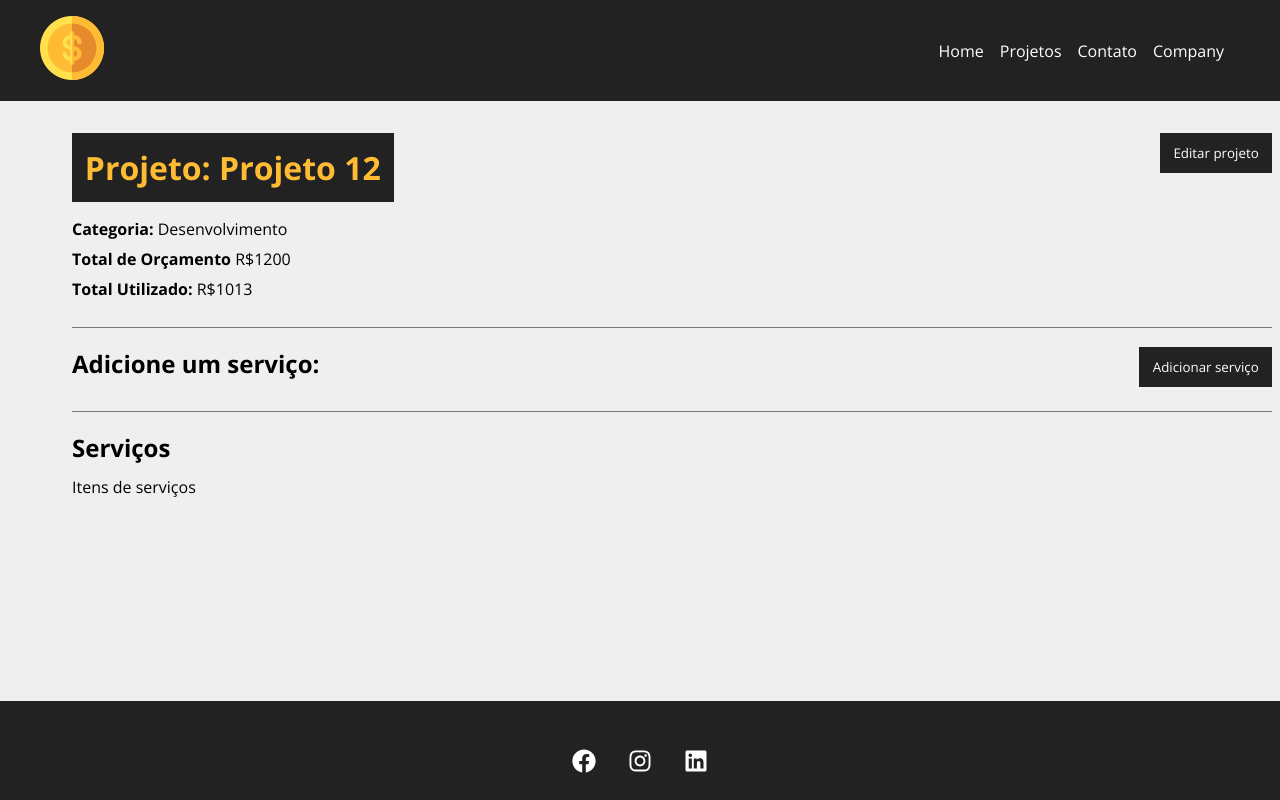
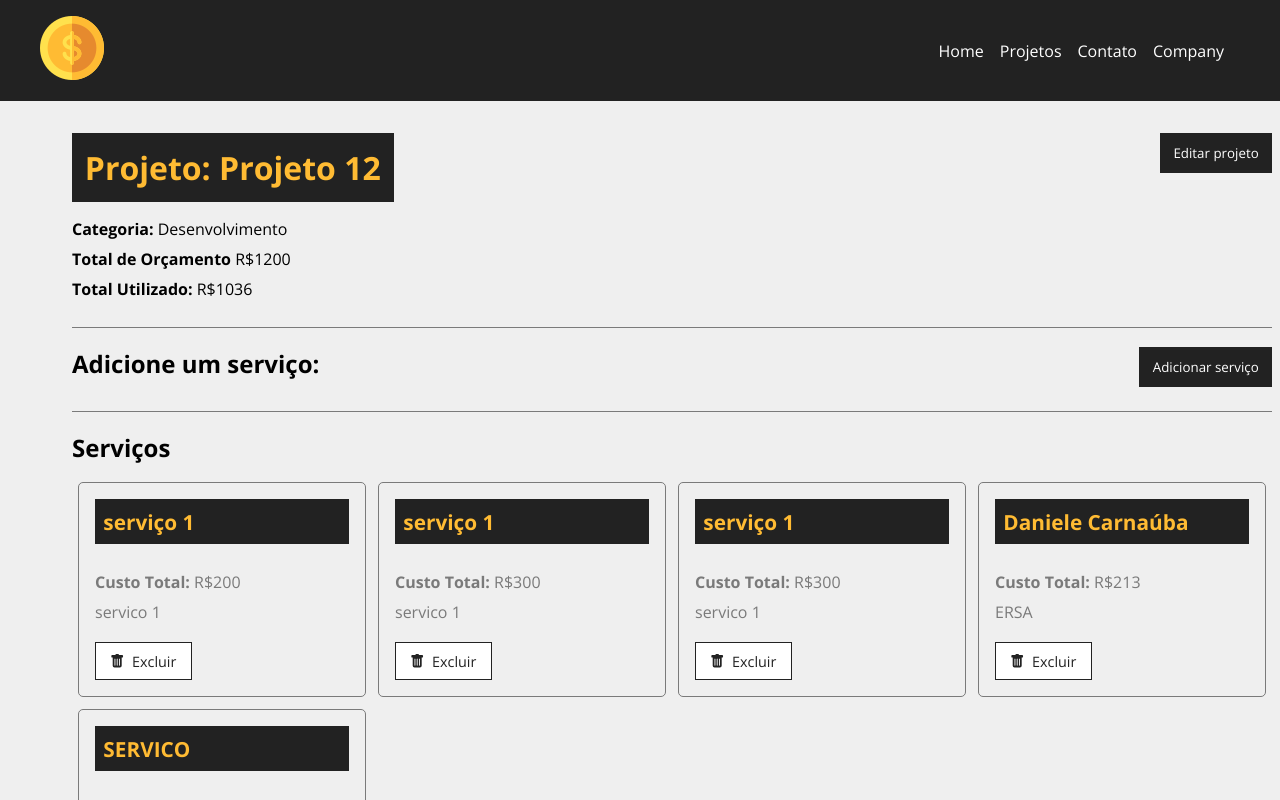
Before and after one commit to Danielecarn/Costs, a React (Create React App) app in the folder costs/: page /project/1 in a window 1280 px wide. Shown: the top 800 px of the page. Built offline with nearby package versions, Linux system fonts and the light colour scheme; data requests are answered from the project's data file.

Commit message:
Excluir serviços

```diff
--- a/costs/db.json
+++ b/costs/db.json
@@ -7,7 +7,7 @@
         "id": "2",
         "name": "Desenvolvimento"
       },
-      "cost": 1013,
+      "cost": 1036,
       "services": [
         {
           "name": "serviço 1",
@@ -32,6 +32,12 @@
           "cost": "213",
           "description": "ERSA",
           "id": "1c03c482-292c-4b0d-83ae-627942047a46"
+        },
+        {
+          "name": "SERVICO",
+          "cost": "23",
+          "description": "TESTE",
+          "id": "100c2b86-5a59-40df-9127-3923e4c283dc"
         }
       ],
       "id": 1
@@ -43,8 +49,15 @@
         "id": "2",
         "name": "Desenvolvimento"
       },
-      "cost": 0,
-      "services": [],
+      "cost": 100,
+      "services": [
+        {
+          "name": "Serviço 1",
+          "cost": "100",
+          "description": "Serviço 1",
+          "id": "d1a19559-5e50-4661-a14b-8447e07d67b0"
+        }
+      ],
       "id": 2
     }
   ],
--- a/costs/package.json
+++ b/costs/package.json
@@ -10,7 +10,7 @@
     "react": "^18.2.0",
     "react-dom": "^18.2.0",
     "react-icons": "^4.4.0",
-    "react-router-dom": "^5.3.3",
+    "react-router-dom": "^6.3.0",
     "react-scripts": "5.0.1",
     "uuid": "^8.3.2",
     "web-vitals": "^2.1.4"
--- a/costs/src/App.js
+++ b/costs/src/App.js
@@ -1,4 +1,4 @@
-import {BrowserRouter as Router, Switch, Route} from 'react-router-dom';
+import {BrowserRouter as Router, Routes, Route} from 'react-router-dom';
 import Home from './components/pages/Home';
 import Projects from './components/pages/Projects';
 import Company from './components/pages/Company';
@@ -14,28 +14,16 @@
   return (
     <Router>
       <Navbar/>
-      <Switch>
-        <Container customClass="min-height">
-          <Route exact path='/'>
-            <Home/>
-          </Route>
-          <Route path='/projects'>
-            <Projects/>
-          </Route>
-          <Route path='/company'>
-            <Company/>
-          </Route>
-          <Route path='/contact'>
-            <Contact/>
-          </Route>
-          <Route path='/newproject'>
-            <NewProject/>
-          </Route>
-          <Route path='/project/:id'>
-            <Project/>
-          </Route>
-        </Container>
-      </Switch>
+      <Container customClass="min-height">
+        <Routes>
+          <Route path='/' element={<Home/>}/>
+          <Route path='/projects' element={<Projects/>}/>
+          <Route path='/company' element={<Company/>}/>
+          <Route path='/contact' element={<Contact/>}/>
+          <Route path='/newproject' element={<NewProject/>}/>
+          <Route path='/project/:id' element={<Project/>}/>
+        </Routes>
+      </Container>
       <Footer/>
     </Router>
   );
--- a/costs/src/components/pages/NewProject.js
+++ b/costs/src/components/pages/NewProject.js
@@ -1,10 +1,10 @@
-import { useHistory } from 'react-router-dom';
+import { useNavigate } from 'react-router-dom';
 import ProjectForm from '../project/ProjectForm';
 import styles from './NewProject.module.css';
 
 function NewProject(){
 
-    const history = useHistory();
+    const navigate = useNavigate();
 
     function createṔost(project){
         //initialize cost and services
@@ -22,7 +22,7 @@
             .then((data) => {
                 console.log(data)
                 //redirect
-                history.push('./projects',{
+                navigate('/projects',{
                     message: 'Projeto criado com sucesso!'
                 })
             })
--- a/costs/src/components/pages/Project.js
+++ b/costs/src/components/pages/Project.js
@@ -6,13 +6,15 @@
 import ProjectForm from '../project/ProjectForm';
 import ServiceForm from '../service/ServiceForm';
 import Message from '../layout/Message';
-import {parse, v4 as uuidv4} from 'uuid';
+import { v4 as uuidv4} from 'uuid';
+import ServiceCard from "../service/ServiceCard";
 
 function Project(){
 
     const {id} = useParams()
 
     const [project, setProject] = useState([])
+    const [services, setServices] = useState([])
     const [showProjectForm, setShowProjectForm] = useState(false)
     const [showServiceForm, setShowServiceForm] = useState(false)
     const [message, setMessage] = useState()
@@ -25,11 +27,12 @@
                 method: 'GET',
                 headers: {
                     'Content-Type': 'application/json'
-                }
+                },
             })
-            .then(resp => resp.json())
+            .then((resp) => resp.json())
             .then((data)=>{
                 setProject(data)
+                setServices(data.services)
             })
             .catch(err => console.log(err))
             },500)
@@ -89,18 +92,42 @@
         fetch(`http://localhost:5000/projects/${project.id}`,{
             method: 'PATCH',
             headers: {
-                "Content-Type":"application/json"
+                'Content-Type':'application/json',
             },
-            body: JSON.stringify(project)
+            body: JSON.stringify(project),
         })
         .then((resp) => resp.json())
         .then((data) =>{
-            //exibir os serviços
-            console.log(data)
+            setShowServiceForm(false)
         })
-        .catch(err => console.log(err))
+        .catch((err) => console.log(err))
+    }
 
+    function removeService(id, cost){
+        const servicesUpdated = project.services.filter(
+            (service) => service.id !== id
+        )
 
+        const projectUpdated = project
+
+        projectUpdated.services = servicesUpdated
+        projectUpdated.cost = parseFloat(projectUpdated.cost) - parseFloat(cost)
+
+        fetch(`http://localhost:5000/projects/${projectUpdated.id}`,{
+            method: 'PATCH',
+            headers: {
+                'Content-Type':'application/json'
+            },
+            body: JSON.stringify(projectUpdated)
+        })
+        .then((resp) => resp.json())
+        .then((data) => {
+            setProject(projectUpdated)
+            setServices(servicesUpdated)
+            setMessage('Serviço removido com sucesso!')
+            setType('success')
+        })
+        .catch((err) => console.log(err))
     }
 
     function toggleProjectForm(){
@@ -163,7 +190,19 @@
                         </div>
                         <h2>Serviços</h2>
                         <Container customClass='start'>
-                            <p>Itens de serviços</p>
+                            {services.length > 0 &&
+                                services.map((service) => (
+                                    <ServiceCard
+                                        id={service.id}
+                                        name={service.name}
+                                        cost={service.cost}
+                                        description={service.description}
+                                        key={service.id}
+                                        handleRemove={removeService}
+                                    />
+                                ))
+                            }
+                            {services.length === 0 && <p>Não há serviços cadastrados</p>}
                         </Container>
                     </Container>
                 </div>
--- /dev/null
+++ b/costs/src/components/service/ServiceCard.js
@@ -0,0 +1,28 @@
+import styles from "../project/ProjectCard.module.css"
+import { BsFillTrashFill} from "react-icons/bs"
+
+function ServiceCard({id, name, cost, description, key, handleRemove}){
+
+    const remove = (e) =>{
+        e.preventDefault()
+        handleRemove(id, cost)
+    }
+
+    return(
+        <div className={styles.project_card}>
+            <h4>{name}</h4>
+            <p>
+                <span>Custo Total:</span> R${cost}
+            </p>
+            <p>{description}</p>
+            <div className={styles.project_card_actions}>
+                <button onClick={remove}>
+                    <BsFillTrashFill />
+                    Excluir
+                </button>
+            </div>
+        </div>
+    );
+}
+
+export default ServiceCard;
```
Also changed, not shown: 1 other file (tests, documents, lock files or other folders).
